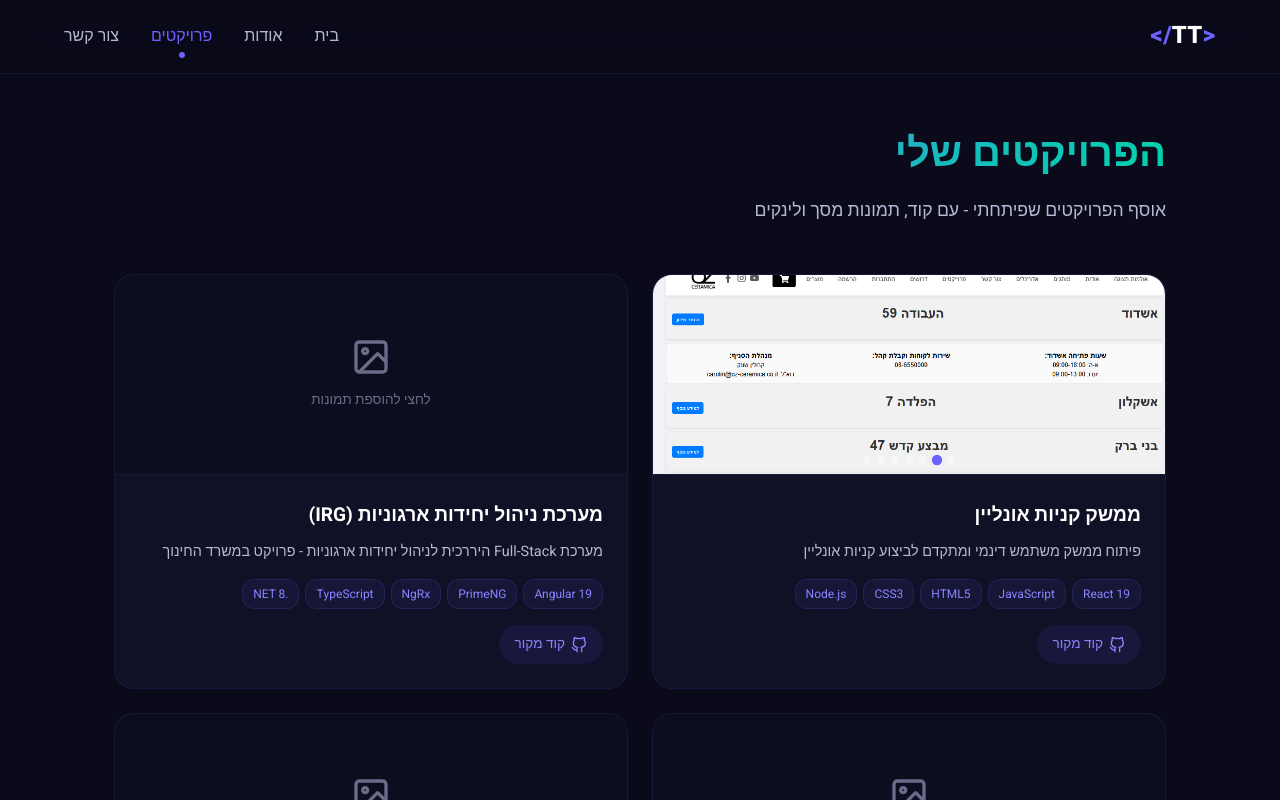
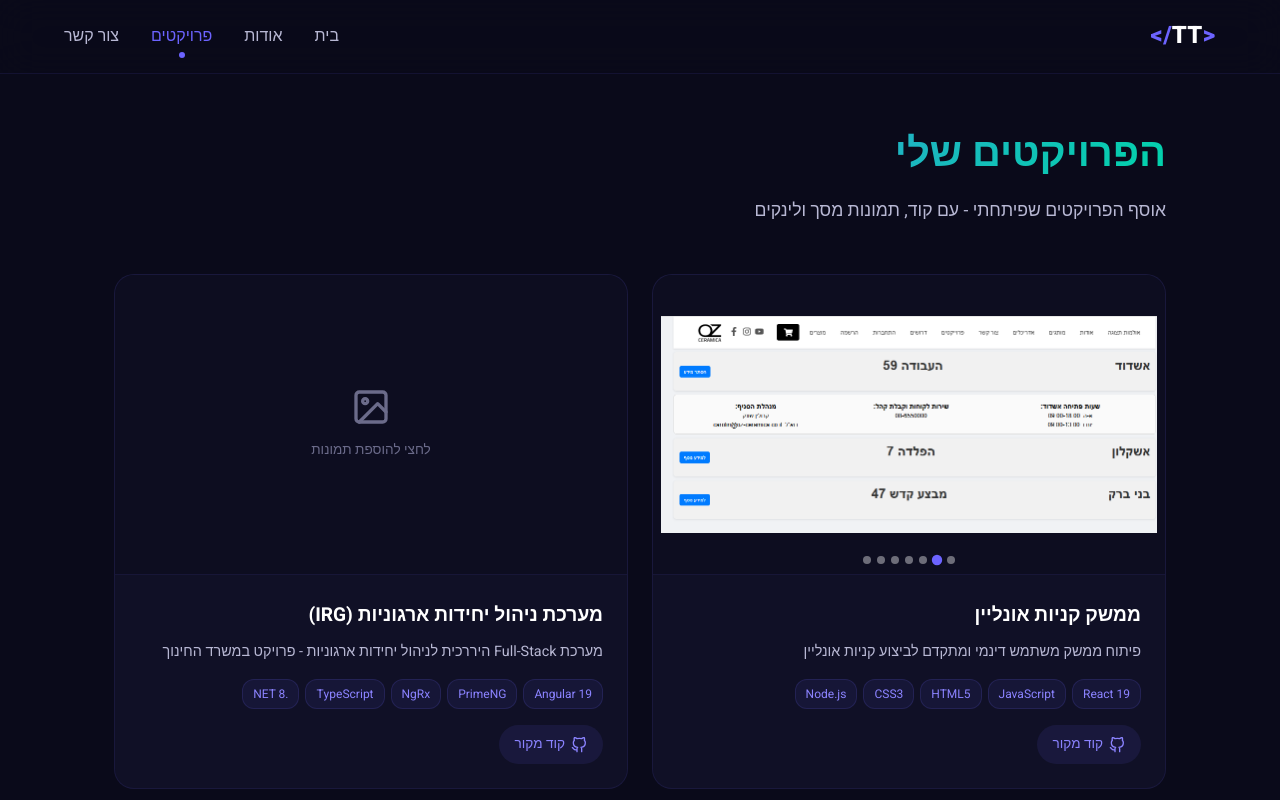
Before and after one commit to talya-git/talya-portfolio, a React (Vite) app: page /projects in a window 1280 px wide. Shown: the top 800 px of the page. Built offline with nearby package versions, Linux system fonts and the light colour scheme; the HTML template or start-up script is replaced by a standard one.

Commit message:
fix: show full images without cropping

```diff
--- a/src/pages/Projects.jsx
+++ b/src/pages/Projects.jsx
@@ -228,7 +228,7 @@ const styles = {
     transition: 'all 0.3s'
   },
   cardImage: {
-    height: '200px',
+    height: '300px',
     background: 'rgba(10, 10, 26, 0.5)',
     display: 'flex',
     alignItems: 'center',
@@ -240,10 +240,11 @@ const styles = {
   img: {
     width: '100%',
     height: '100%',
-    objectFit: 'cover',
+    objectFit: 'contain',
     position: 'absolute',
     top: 0,
-    left: 0
+    left: 0,
+    padding: '8px'
   },
   dots: {
     position: 'absolute',
```
